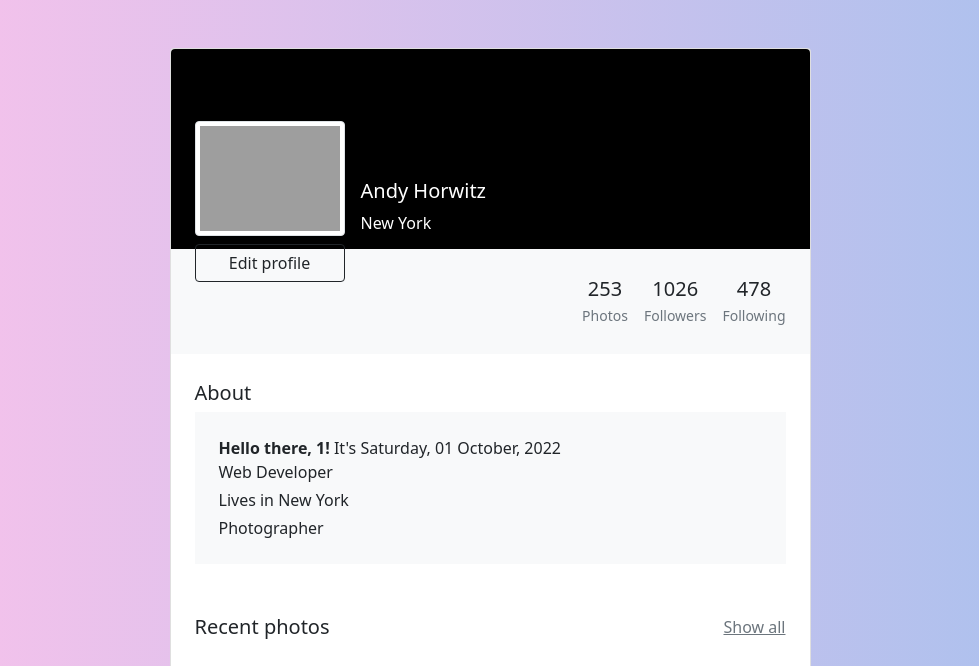
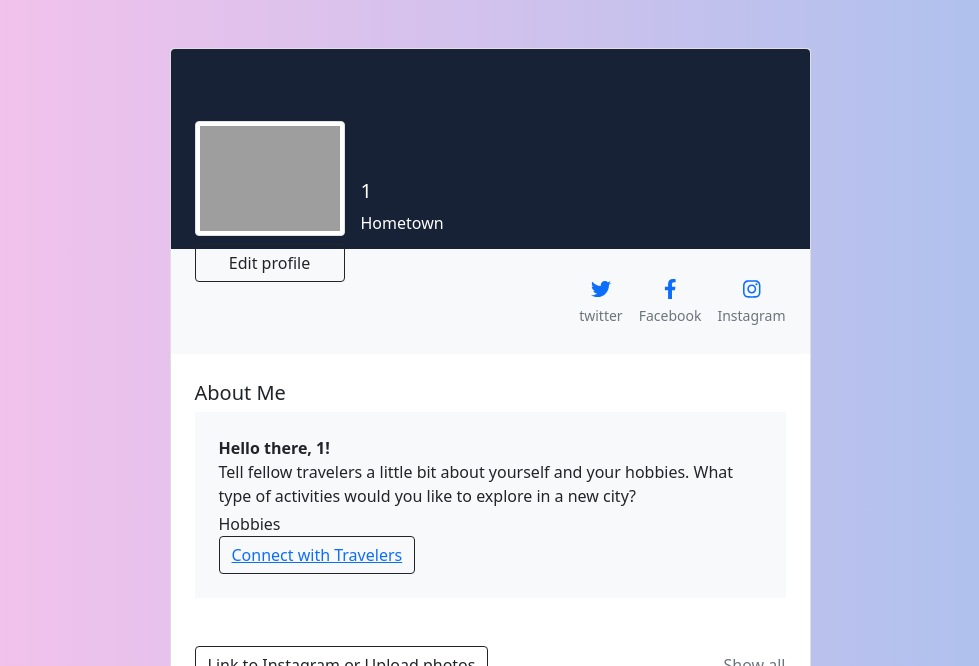
Before and after one commit to alejamora04/Layover-Connections, a Django app: page /homepage/1 in a window 1280 px wide. Shown: the top 666 px of the page, without its empty margins (150-1129 px from the left). Run offline with Django 4.2, Linux system fonts and the light colour scheme; some libraries are stand-ins or nearby versions; grey boxes are pictures that could not be loaded.

Commit message:
formatted profile page

```diff
--- a/homepage/templates/homepage/user_profile.html
+++ b/homepage/templates/homepage/user_profile.html
@@ -10,6 +10,10 @@
             <script
                 src="https://cdn.jsdelivr.net/npm/bootstrap@5.0.2/dist/js/bootstrap.bundle.min.js" integrity="sha384-MrcW6ZMFYlzcLA8Nl+NtUVF0sA7MsXsP1UyJoMp4YLEuNSfAP+JcXn/tWtIaxVXM" crossorigin="anonymous">
             </script>
+            <!-- Font Awesome icons (free version)-->
+            <script
+                  src="https://use.fontawesome.com/releases/v6.1.0/js/all.js" crossorigin="anonymous">
+            </script>
         <link rel="stylesheet" href="{% static 'homepage/styles.css' %}">
 
         <title>Hello {{ name }}</title>
@@ -21,7 +25,7 @@
             <div class="row d-flex justify-content-center align-items-center h-100">
               <div class="col col-lg-9 col-xl-7">
                 <div class="card">
-                  <div class="rounded-top text-white d-flex flex-row" style="background-color: #000; height:200px;">
+                  <div class="rounded-top text-white d-flex flex-row" style="background-color: hsl(218, 41%, 15%); height:200px;">
                     <div class="ms-4 mt-5 d-flex flex-column" style="width: 150px;">
                       <img src="https://mdbcdn.b-cdn.net/img/Photos/new-templates/bootstrap-profiles/avatar-1.webp"
                         alt="Generic placeholder image" class="img-fluid img-thumbnail mt-4 mb-2"
@@ -32,38 +36,50 @@
                       </button>
                     </div>
                     <div class="ms-3" style="margin-top: 130px;">
-                      <h5>Andy Horwitz</h5>
-                      <p>New York</p>
+                      <h5>{{ name }}</h5>
+                      <p>Hometown</p>
                     </div>
                   </div>
                   <div class="p-4 text-black" style="background-color: #f8f9fa;">
                     <div class="d-flex justify-content-end text-center py-1">
+
                       <div>
-                        <p class="mb-1 h5">253</p>
-                        <p class="small text-muted mb-0">Photos</p>
+                        <p class="mb-1 h5"><a class="social-icon" href="placeholder"><i class="fab fa-twitter"></i></a></p>
+                        <p class="small text-muted mb-0">twitter</p>
                       </div>
                       <div class="px-3">
-                        <p class="mb-1 h5">1026</p>
-                        <p class="small text-muted mb-0">Followers</p>
+                        <p class="mb-1 h5"><a class="social-icon" href="placeholder"><i class="fab fa-facebook-f"></i></a></p>
+                        <p class="small text-muted mb-0">Facebook</p>
                       </div>
                       <div>
-                        <p class="mb-1 h5">478</p>
-                        <p class="small text-muted mb-0">Following</p>
+                        <p class="mb-1 h5"><a class="social-icon" href="placeholder"><i class="fab fa-instagram"></i></a></p>
+                        <p class="small text-muted mb-0">Instagram</p>
                       </div>
                     </div>
                   </div>
                   <div class="card-body p-4 text-black">
                     <div class="mb-5">
-                      <p class="lead fw-normal mb-1">About</p>
+                      <p class="lead fw-normal mb-1">About Me</p>
                       <div class="p-4" style="background-color: #f8f9fa;">
-                        <strong>Hello there, {{ name }}!</strong> It's {{ date | date:"l, d F, Y" }}
-                        <p class="font-italic mb-1">Web Developer</p>
-                        <p class="font-italic mb-1">Lives in New York</p>
-                        <p class="font-italic mb-0">Photographer</p>
+                        <strong>Hello there, {{ name }}!</strong>
+                        <p class="font-italic mb-1">Tell fellow travelers a little bit about yourself and your hobbies. What type of activities would you like to explore
+                          in a new city?
+                        </p>
+                        <p class="font-italic mb-0">Hobbies</p>
+                        <div>
+                          <button type="button" class="btn btn-outline-dark" data-mdb-ripple-color="dark"
+                          style="z-index: 1;">
+                          <a href = "{% url 'index' %}">Connect with Travelers</a>
+                          </button>
+                        </div>
                       </div>
                     </div>
                     <div class="d-flex justify-content-between align-items-center mb-4">
-                      <p class="lead fw-normal mb-0">Recent photos</p>
+                      <p class="lead fw-normal mb-0">
+                        <button type="button" class="btn btn-outline-dark" data-mdb-ripple-color="dark"
+                        style="z-index: 1;">
+                        Link to Instagram or Upload photos
+                        </button></p>
                       <p class="mb-0"><a href="#!" class="text-muted">Show all</a></p>
                     </div>
                     <div class="row g-2">
```
